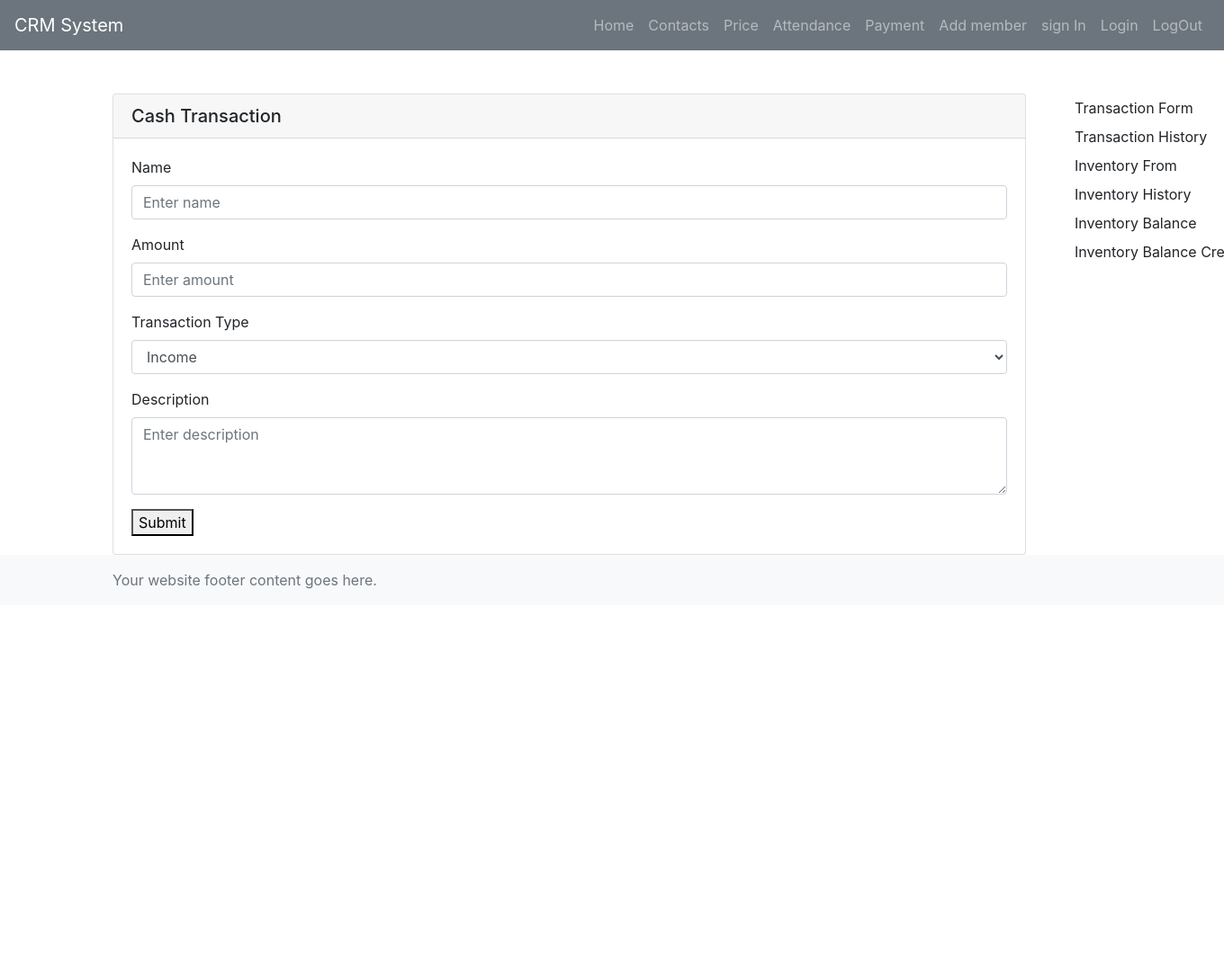
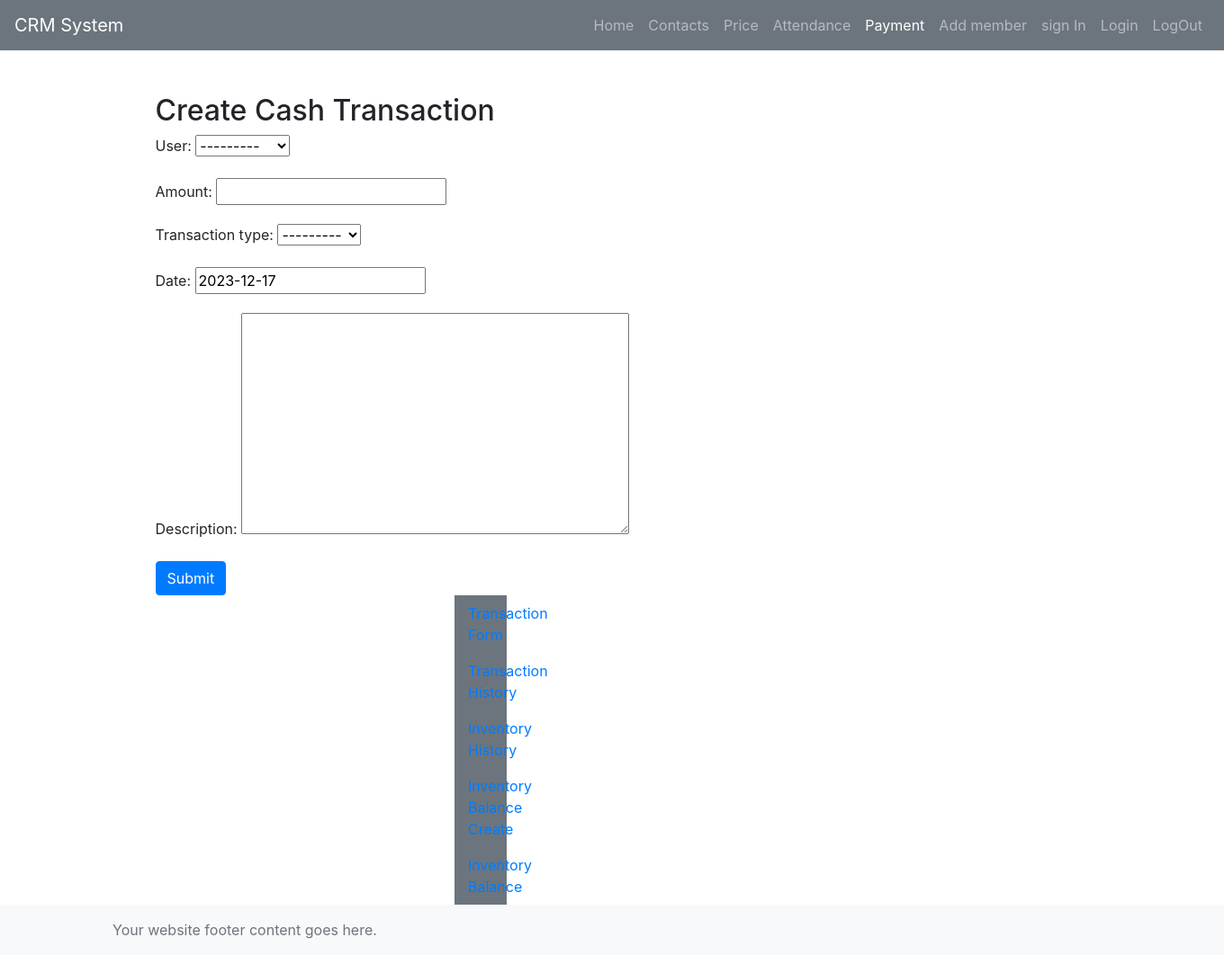
Before and after one commit to Abhi-AD/Customer_Relationalship_Management, a Django app: page /cashtransaction_form/ in a window 1360 px wide; the page is wider, and only the part inside the window is pictured. Shown: that part at 90% size. Before the commit the page ends 655 px from the top of that part, so only its background shows below. Run offline with Django 5.2, Linux system fonts and the light colour scheme; data comes from the database, SQL or seed files in the repository; some libraries are stand-ins or nearby versions.

Commit message:
edit navabar;

```diff
--- a/cms_app/views.py
+++ b/cms_app/views.py
@@ -3,6 +3,7 @@ from django.views.generic import TemplateView, View, ListView, CreateView
 from django.contrib.auth.mixins import LoginRequiredMixin
 from django.views import View
 from django.contrib import messages
+from django.urls import reverse_lazy
 
 from django.db.models import Count
 from django.utils import timezone
@@ -89,27 +90,41 @@ class CashTransactionListView(ListView):
 
 
 
-class CashTransactionCreateView(View):
-    template_name = "cashtransaction_form.html"
+# class CashTransactionCreateView(View):
+#     template_name = "cashtransaction_form.html"
 
-    def get(self, request):
-        return render(request, self.template_name)
+#     def get(self, request):
+#         return render(request, self.template_name)
 
-    def post(self, request):
-        form = CashTransactionForm(request.POST)
-        if form.is_valid():
-            form.save()
-            messages.success(
-                request, "Successfully submitted your query. We will transactions you soon "
-            )
-            return redirect("cashtransaction_form")
-        else:
-            messages.error(request, "Cannot transactions error. ")
-            return render(
-                request,
-                self.template_name,
-                {"form": form},
-            )
+#     def post(self, request):
+#         form = CashTransactionForm(request.POST)
+#         if form.is_valid():
+#             form.save()
+#             messages.success(
+#                 request, "Successfully submitted your query. We will transactions you soon "
+#             )
+#             return redirect("cashtransaction_form")
+#         else:
+#             messages.error(request, "Cannot transactions error. ")
+#             return render(
+#                 request,
+#                 self.template_name,
+#                 {"form": form},
+#             )
+
+
+
+class CashTransactionCreateView(CreateView):
+    model = CashTransaction
+    form_class = CashTransactionForm
+    template_name = 'cashtransaction_form.html'  # Specify the template you want to use
+    success_url = reverse_lazy('success_url_name')  # Specify the success URL after the form is submitted
+
+    def form_valid(self, form):
+        # You can customize the behavior after the form is successfully validated and saved.
+        # For example, you can add additional logic or set additional fields before saving.
+        return super().form_valid(form)
+
 
 
 
--- a/template/cashtransaction_form.html
+++ b/template/cashtransaction_form.html
@@ -4,50 +4,23 @@
 <div class="container mt-5">
      <div class="row justify-content-center">
           <div class="col-md-11">
-               <div class="card">
-                    <div class="card-header">
-                         <h5 class="mb-0">Cash Transaction</h5>
+               <h2>Create Cash Transaction</h2>
+               <form method="post">
+                    {% csrf_token %}
+                    {% for field in form %}
+                    <div class="form-group">
+                         {{ field.label_tag }}
+                         {{ field }}
+                         {% if field.help_text %}
+                         <small class="form-text text-muted">{{ field.help_text }}</small>
+                         {% endif %}
+                         {% if field.errors %}
+                         <div class="invalid-feedback d-block">{{ field.errors|join:", " }}</div>
+                         {% endif %}
                     </div>
-                    <div class="card-body">
-                         <!-- Transaction Form -->
-                         <form method="post">
-                              {% csrf_token %}
-                              <!-- Name Input -->
-                              <div class="form-group">
-                                   <label for="name">Name</label>
-                                   <input type="text" class="form-control" id="name" name="name"
-                                        placeholder="Enter name">{{ form.name.errors }}
-                              </div>
-
-                              <!-- Amount Input -->
-                              <div class="form-group">
-                                   <label for="amount">Amount</label>
-                                   <input type="text" class="form-control" id="amount" name="amount"
-                                        placeholder="Enter amount">{{ form.amount.errors }}
-                              </div>
-
-                              <!-- Transaction Type -->
-                              <div class="form-group">
-                                   <label for="transactionType">Transaction Type</label>
-                                   <select class="form-control" id="transactionType" name="transactionType">
-                                        <option value="income">Income</option>
-                                        <option value="expense">Expense</option>
-                                   </select>
-                              </div>
-
-                              <!-- Description Input -->
-                              <div class="form-group">
-                                   <label for="description">Description</label>
-                                   <textarea class="form-control" id="description" name="description" rows="3"
-                                        placeholder="Enter description">{{ form.description.value }}</textarea>
-                                   {{form.description.errors}}
-                              </div>
-
-                              <button type="submit">Submit</button>
-                         </form>
-                         <!-- End Transaction Form -->
-                    </div>
-               </div>
+                    {% endfor %}
+                    <button type="submit" class="btn btn-primary">Submit</button>
+               </form>
           </div>
           {% include "payment_navbar.html" %}
      </div>
--- a/template/cashtransaction_list.html
+++ b/template/cashtransaction_list.html
@@ -3,7 +3,7 @@
 {% block content %}
 <div class="container mt-5">
      <div class="row justify-content-center">
-          <div class="col-md-11">
+          <div class="col-md-8">
                <h2>Cash Transactions</h2>
                <table class="table table-striped">
                     <thead>
--- a/template/header.html
+++ b/template/header.html
@@ -7,31 +7,31 @@
      <div class="collapse navbar-collapse" id="navbarNav">
           <ul class="navbar-nav ml-auto">
                <li class="nav-item ">
-                    <a class="nav-link" href="{% url 'home'%}">Home</a>
+                    <a class="nav-link  {% if request.resolver_match.url_name == 'home' %} active{% endif %}" href="{% url 'home'%}">Home</a>
                </li>
                <li class="nav-item">
-                    <a class="nav-link" href="{% url 'contact' %}">Contacts</a>
+                    <a class="nav-link {% if request.resolver_match.url_name == 'contact' %} active{% endif %}"href="{% url 'contact' %}">Contacts</a>
                </li>
                <li class="nav-item">
-                    <a class="nav-link" href="{% url 'plan' %}">Price</a>
+                    <a class="nav-link {% if request.resolver_match.url_name == 'plan' %} active{% endif %}" href="{% url 'plan' %}">Price</a>
                </li>
                <li class="nav-item">
-                    <a class="nav-link" href="{% url 'attendance' %}">Attendance</a>
+                    <a class="nav-link {% if request.resolver_match.url_name == 'attendance' %} active{% endif %}" href="{% url 'attendance' %}">Attendance</a>
                </li>
                <li class="nav-item">
-                    <a class="nav-link" href="{% url 'cashtransaction_form' %}">Payment</a>
+                    <a class="nav-link {% if request.resolver_match.url_name == 'cashtransaction_form' %} active{% endif %}" href="{% url 'cashtransaction_form' %}">Payment</a>
                </li>
                <li class="nav-item">
-                    <a class="nav-link" href="{% url 'add_member' %}">Add member</a>
+                    <a class="nav-link {% if request.resolver_match.url_name == 'add_member' %} active{% endif %}" href="{% url 'add_member' %}">Add member</a>
                </li>
                <li class="nav-item">
-                    <a class="nav-link" href="{% url 'signin' %}"> sign In</a>
+                    <a class="nav-link {% if request.resolver_match.url_name == 'signin' %} active{% endif %}" href="{% url 'signin' %}"> sign In</a>
                </li>
                <li class="nav-item ">
-                    <a class="nav-link" href="{% url 'login' %}">Login </a>
+                    <a class="nav-link {% if request.resolver_match.url_name == 'login' %} active{% endif %}" href="{% url 'login' %}">Login </a>
                </li>
                <li class="nav-item ">
-                    <a class="nav-link" href="{% url 'home' %}"> LogOut</a>
+                    <a class="nav-link "> LogOut</a>
                </li>
                <!-- Add more menu items as needed -->
           </ul>
--- a/template/payment_navbar.html
+++ b/template/payment_navbar.html
@@ -1,8 +1,29 @@
-<div class="col-md-1 text-center">
-     <a class="dropdown-item" href="{% url 'cashtransaction_form' %}">Transaction Form</a>
-     <a class="dropdown-item" href="{% url 'cashtransaction_list' %}">Transaction History</a>
-     <a class="dropdown-item" href="{% url 'inventory_create' %}">Inventory From</a>
-     <a class="dropdown-item" href="{% url 'inventory_list' %}"> Inventory History</a>
-     <a class="dropdown-item" href="{% url 'inventory_balance' %}">Inventory Balance</a>
-     <a class="dropdown-item" href="{% url 'inventory_balance_create' %}">Inventory Balance Create</a>
+<div class="col-md-4">
+     <nav class="col-md-2 d-none d-md-block bg-secondary sidebar">
+          <div class="sidebar-sticky">
+               <ul class="navbar-nav ml-auto">
+                    <li class="nav-item ">
+                         <a class="nav-link  {% if request.resolver_match.url_name == 'cashtransaction_form' %} active{% endif %}"
+                              href="{% url 'cashtransaction_form'%}">Transaction Form</a>
+                    </li>
+                    <li class="nav-item">
+                         <a class="nav-link {% if request.resolver_match.url_name == 'cashtransaction_list' %} active{% endif %}"
+                              href="{% url 'cashtransaction_list' %}">Transaction History</a>
+                    </li>
+                    <li class="nav-item">
+                         <a class="nav-link {% if request.resolver_match.url_name == 'inventory_create' %} active{% endif %}"
+                              href="{% url 'inventory_create' %}">Inventory History</a>
+                    </li>
+                    <li class="nav-item">
+                         <a class="nav-link {% if request.resolver_match.url_name == 'inventory_balance_create' %} active{% endif %}"
+                              href="{% url 'inventory_balance_create' %}">Inventory Balance Create</a>
+                    </li>
+                    <li class="nav-item">
+                         <a class="nav-link {% if request.resolver_match.url_name == 'inventory_balance' %} active{% endif %}"
+                              href="{% url 'inventory_balance' %}">Inventory Balance</a>
+                    </li>
+                    <!-- Add more menu items as needed -->
+               </ul>
+          </div>
+     </nav>
 </div>
```
